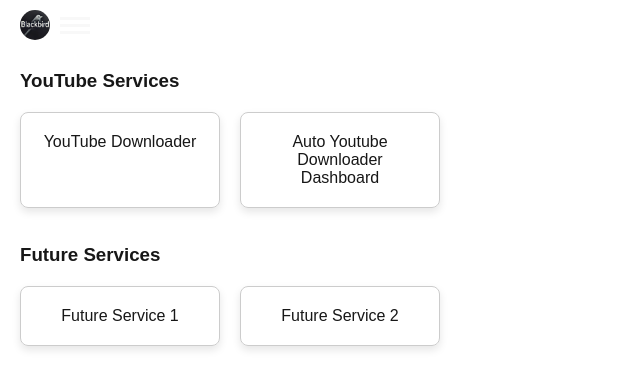
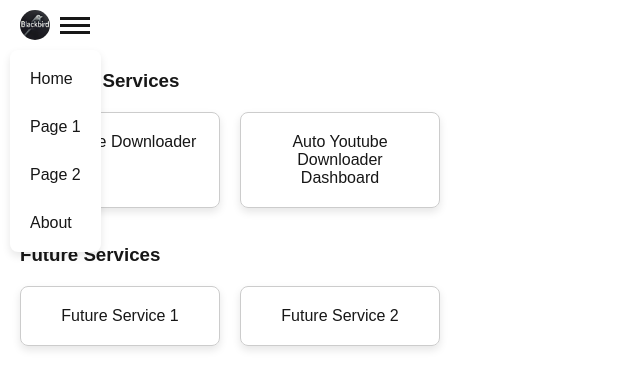
Before and after one commit to surrrrry/blackbird, a Next.js app: page / in a window 1280 px wide. Both pictures are taken after a click on the element 75 px from the left and 25 px from the top of the page. Shown: the top 388 px of the page, without its empty margins (0-640 px from the left). Built offline with nearby package versions, Linux system fonts and the light colour scheme.

Commit message:
Add a footer and add dummy links to the menu bar

```diff
--- a/src/app/components/Navbar.tsx
+++ b/src/app/components/Navbar.tsx
@@ -25,20 +25,20 @@ const Navbar = () => {
           </div>
         </div>
 
-        {/*<ul style={{...styles.menu, display: isMenuOpen ? 'block' : 'none'}}>*/}
-        {/*  <li style={styles.menuItem}>*/}
-        {/*    <Link href="/">Home</Link>*/}
-        {/*  </li>*/}
-        {/*  <li style={styles.menuItem}>*/}
-          {/*    <Link href="/page1">Page 1</Link>*/}
-          {/*  </li>*/}
-          {/*  <li style={styles.menuItem}>*/}
-          {/*    <Link href="/page2">Page 2</Link>*/}
-          {/*  </li>*/}
-          {/*  <li style={styles.menuItem}>*/}
-          {/*    <Link href="/about">About</Link>*/}
-          {/*  </li>*/}
-          {/*</ul>*/}
+        <ul style={{...styles.menu, display: isMenuOpen ? 'block' : 'none'}}>
+          <li style={styles.menuItem}>
+            <Link href="/">Home</Link>
+          </li>
+          <li style={styles.menuItem}>
+              <Link href="/page1">Page 1</Link>
+            </li>
+            <li style={styles.menuItem}>
+              <Link href="/page2">Page 2</Link>
+            </li>
+            <li style={styles.menuItem}>
+              <Link href="/about">About</Link>
+            </li>
+          </ul>
 
 
           {/*<ul style={styles.menu}>*/}
@@ -92,7 +92,7 @@ const styles = {
   bar: {
     width: '100%',
     height: '3px',
-    backgroundColor: '#f8f8f8',
+    backgroundColor: 'var(--foreground)',
   },
   menu: {
     listStyle: 'none',
@@ -100,7 +100,7 @@ const styles = {
     margin: 0,
     marginLeft: 'auto',
     display: 'none', // Initially hidden, toggles on hamburger click
-    backgroundColor: '#ffffff', // Match page background
+    backgroundColor: 'var(--background)', // Match page background
     position: 'absolute',
     top: '50px',
     left: '10px',
```
Also changed, not shown: src/app/components/Footer.tsx (added, +26 -0 lines).
